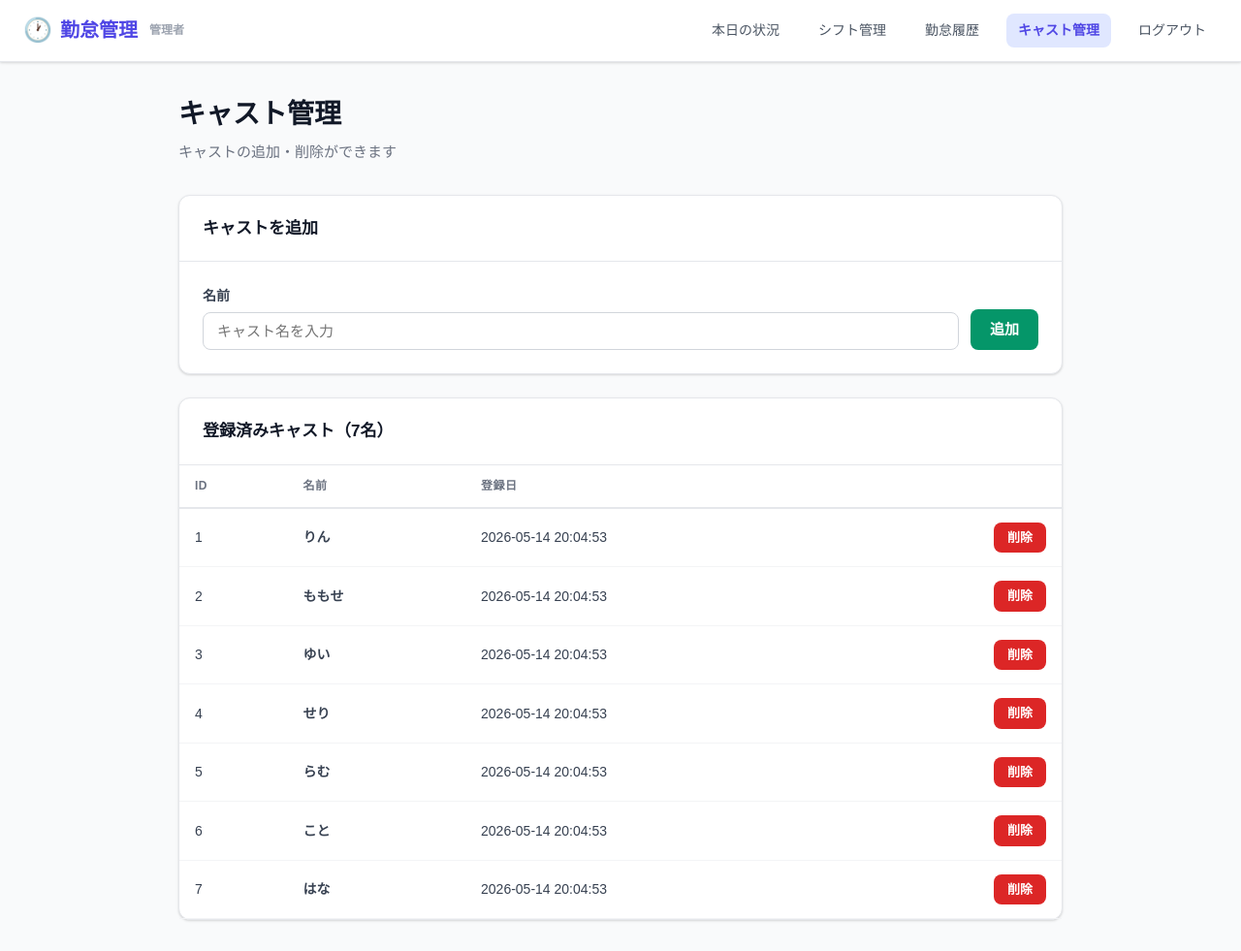
After one commit to Ns-come-alive/kinntai-app, a Flask app: page /admin/casts in a window 1280 px wide. The commit adds this page. Shown: the whole page at 97% size. Run offline with Flask 3, Linux system fonts and the light colour scheme; the visitor is signed in with stand-in values (Sample User, id 1); data comes from the database, SQL or seed files in the repository; data that the repository does not hold is empty.

Commit message:
キャスト管理機能を追加: 管理者画面からキャストの追加・削除が可能に
Co-authored-by: Cursor <cursoragent@cursor.com>

```diff
--- a/app.py
+++ b/app.py
@@ -587,6 +587,54 @@ def check_absent():
     return redirect(url_for("admin_dashboard"))
 
 
+# --------------- Cast Management ---------------
+
+@app.route("/admin/casts")
+@admin_required
+def admin_casts():
+    db = get_db()
+    casts = db.execute("SELECT * FROM users WHERE is_admin = 0 ORDER BY id").fetchall()
+    return render_template("admin_casts.html", casts=casts)
+
+
+@app.route("/admin/casts/add", methods=["POST"])
+@admin_required
+def admin_cast_add():
+    name = request.form.get("name", "").strip()
+    if not name:
+        flash("名前を入力してください。", "error")
+        return redirect(url_for("admin_casts"))
+
+    db = get_db()
+    existing = db.execute("SELECT id FROM users WHERE name = ?", (name,)).fetchone()
+    if existing:
+        flash(f"「{name}」は既に登録されています。", "error")
+        return redirect(url_for("admin_casts"))
+
+    db.execute("INSERT INTO users (name, is_admin) VALUES (?, 0)", (name,))
+    db.commit()
+    flash(f"「{name}」を追加しました。", "success")
+    return redirect(url_for("admin_casts"))
+
+
+@app.route("/admin/casts/delete/<int:cast_id>", methods=["POST"])
+@admin_required
+def admin_cast_delete(cast_id):
+    db = get_db()
+    cast = db.execute("SELECT * FROM users WHERE id = ? AND is_admin = 0", (cast_id,)).fetchone()
+    if not cast:
+        flash("キャストが見つかりません。", "error")
+        return redirect(url_for("admin_casts"))
+
+    db.execute("DELETE FROM breaks WHERE attendance_id IN (SELECT id FROM attendance WHERE user_id = ?)", (cast_id,))
+    db.execute("DELETE FROM attendance WHERE user_id = ?", (cast_id,))
+    db.execute("DELETE FROM shifts WHERE user_id = ?", (cast_id,))
+    db.execute("DELETE FROM users WHERE id = ?", (cast_id,))
+    db.commit()
+    flash(f"「{cast['name']}」を削除しました。", "success")
+    return redirect(url_for("admin_casts"))
+
+
 @app.route("/admin/export")
 @admin_required
 def admin_export():
--- /dev/null
+++ b/templates/admin_casts.html
@@ -0,0 +1,95 @@
+{% extends "base.html" %}
+{% block title %}キャスト管理 - 勤怠管理{% endblock %}
+
+{% block body %}
+<div class="app-container">
+    <nav class="navbar">
+        <a href="{{ url_for('admin_dashboard') }}" class="navbar-brand">
+            <span class="icon">&#128336;</span>
+            勤怠管理 <span style="font-size: 0.75rem; color: var(--gray-400); margin-left: 4px;">管理者</span>
+        </a>
+        <div class="navbar-right">
+            <a href="{{ url_for('admin_dashboard') }}" class="navbar-link">本日の状況</a>
+            <a href="{{ url_for('admin_shifts') }}" class="navbar-link">シフト管理</a>
+            <a href="{{ url_for('admin_history') }}" class="navbar-link">勤怠履歴</a>
+            <a href="{{ url_for('admin_casts') }}" class="navbar-link active">キャスト管理</a>
+            <a href="{{ url_for('logout') }}" class="navbar-link">ログアウト</a>
+        </div>
+    </nav>
+
+    <main class="main-content">
+        {% with messages = get_flashed_messages(with_categories=true) %}
+        {% if messages %}
+        <div class="flash-messages">
+            {% for category, message in messages %}
+            <div class="flash {{ category }}">{{ message }}</div>
+            {% endfor %}
+        </div>
+        {% endif %}
+        {% endwith %}
+
+        <div class="dashboard-header">
+            <div class="dashboard-date">キャスト管理</div>
+            <div class="dashboard-greeting">キャストの追加・削除ができます</div>
+        </div>
+
+        <div class="card" style="margin-bottom: 24px;">
+            <div class="card-header">
+                <span class="card-title">キャストを追加</span>
+            </div>
+            <div class="card-body">
+                <form method="POST" action="{{ url_for('admin_cast_add') }}" style="display: flex; gap: 12px; align-items: flex-end;">
+                    <div class="form-group" style="margin-bottom: 0; flex: 1;">
+                        <label class="form-label">名前</label>
+                        <input class="form-input" type="text" name="name" placeholder="キャスト名を入力" required>
+                    </div>
+                    <button type="submit" class="btn btn-success">追加</button>
+                </form>
+            </div>
+        </div>
+
+        <div class="card">
+            <div class="card-header">
+                <span class="card-title">登録済みキャスト（{{ casts|length }}名）</span>
+            </div>
+            <div class="card-body" style="padding: 0;">
+                <div class="table-wrapper">
+                    <table>
+                        <thead>
+                            <tr>
+                                <th>ID</th>
+                                <th>名前</th>
+                                <th>登録日</th>
+                                <th></th>
+                            </tr>
+                        </thead>
+                        <tbody>
+                            {% if casts|length == 0 %}
+                            <tr>
+                                <td colspan="4" style="text-align: center; padding: 32px; color: var(--gray-400);">
+                                    キャストが登録されていません
+                                </td>
+                            </tr>
+                            {% endif %}
+                            {% for c in casts %}
+                            <tr>
+                                <td>{{ c.id }}</td>
+                                <td style="font-weight: 600;">{{ c.name }}</td>
+                                <td>{{ c.created_at or '-' }}</td>
+                                <td style="text-align: right;">
+                                    <form method="POST" action="{{ url_for('admin_cast_delete', cast_id=c.id) }}" style="display: inline;">
+                                        <button type="submit" class="btn btn-danger btn-sm" onclick="return confirm('「{{ c.name }}」を削除しますか？\n関連する勤怠データもすべて削除されます。')">
+                                            削除
+                                        </button>
+                                    </form>
+                                </td>
+                            </tr>
+                            {% endfor %}
+                        </tbody>
+                    </table>
+                </div>
+            </div>
+        </div>
+    </main>
+</div>
+{% endblock %}
--- a/templates/admin_dashboard.html
+++ b/templates/admin_dashboard.html
@@ -12,6 +12,7 @@
             <a href="{{ url_for('admin_dashboard') }}" class="navbar-link active">本日の状況</a>
             <a href="{{ url_for('admin_shifts') }}" class="navbar-link">シフト管理</a>
             <a href="{{ url_for('admin_history') }}" class="navbar-link">勤怠履歴</a>
+            <a href="{{ url_for('admin_casts') }}" class="navbar-link">キャスト管理</a>
             <a href="{{ url_for('logout') }}" class="navbar-link">ログアウト</a>
         </div>
     </nav>
--- a/templates/admin_history.html
+++ b/templates/admin_history.html
@@ -12,6 +12,7 @@
             <a href="{{ url_for('admin_dashboard') }}" class="navbar-link">本日の状況</a>
             <a href="{{ url_for('admin_shifts') }}" class="navbar-link">シフト管理</a>
             <a href="{{ url_for('admin_history') }}" class="navbar-link active">勤怠履歴</a>
+            <a href="{{ url_for('admin_casts') }}" class="navbar-link">キャスト管理</a>
             <a href="{{ url_for('logout') }}" class="navbar-link">ログアウト</a>
         </div>
     </nav>
--- a/templates/admin_shifts.html
+++ b/templates/admin_shifts.html
@@ -12,6 +12,7 @@
             <a href="{{ url_for('admin_dashboard') }}" class="navbar-link">本日の状況</a>
             <a href="{{ url_for('admin_shifts') }}" class="navbar-link active">シフト管理</a>
             <a href="{{ url_for('admin_history') }}" class="navbar-link">勤怠履歴</a>
+            <a href="{{ url_for('admin_casts') }}" class="navbar-link">キャスト管理</a>
             <a href="{{ url_for('logout') }}" class="navbar-link">ログアウト</a>
         </div>
     </nav>
```
